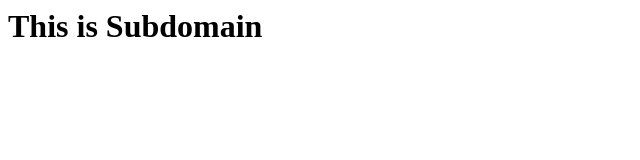
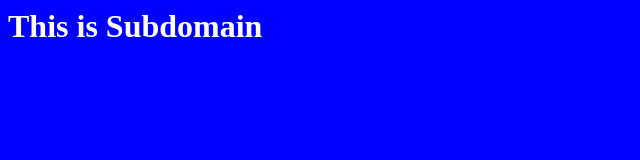
Before and after one commit to NONOKITA7/mutu777, a plain HTML site: page index.html in a window 1280 px wide. Shown: the whole page, without its empty margins (0-640 px from the left). Drawn offline with Linux system fonts and the light colour scheme.

Commit message:
Update index.html

```diff
--- a/index.html
+++ b/index.html
@@ -3,8 +3,8 @@
   <body>
     <h1>This is Subdomain</h1>
     <style>
-      background-color:blue;
-      color:#FFF
+      body { background-color:blue;
+      color:#FFF; }
     </style>
   </body>
 </html>
```
